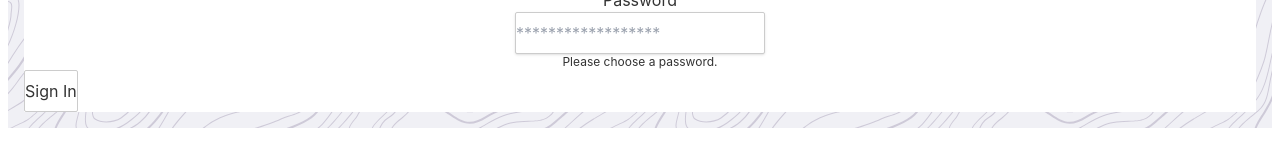
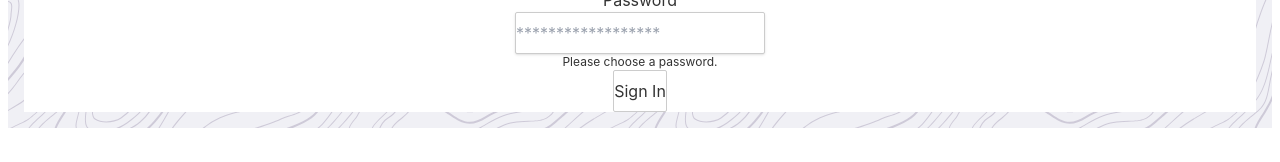
Before and after one commit to halp106/math-halp, a Svelte app: page / in a window 1280 px wide. Shown: the part 222-384 px from the top of the page. Built offline with nearby package versions, Linux system fonts and the light colour scheme.

Commit message:
centered button and made it more round

```diff
--- a/src/Login.svelte
+++ b/src/Login.svelte
@@ -44,10 +44,10 @@
     />
     <p class="text-red text-xs italic">Please choose a password.</p>
   </div>
-  <div class="flex items-center justify-between">
+  <div class="mb-6">
     <button
       on:click={logintoThreadpage}
-      class="bg-blue hover:bg-blue-dark text-black font-bold py-2 px-4 rounded"
+      class="bg-blue hover:bg-blue-dark text-black font-bold py-2 px-4 rounded-lg"
       type="button"
     >
       Sign In
```
